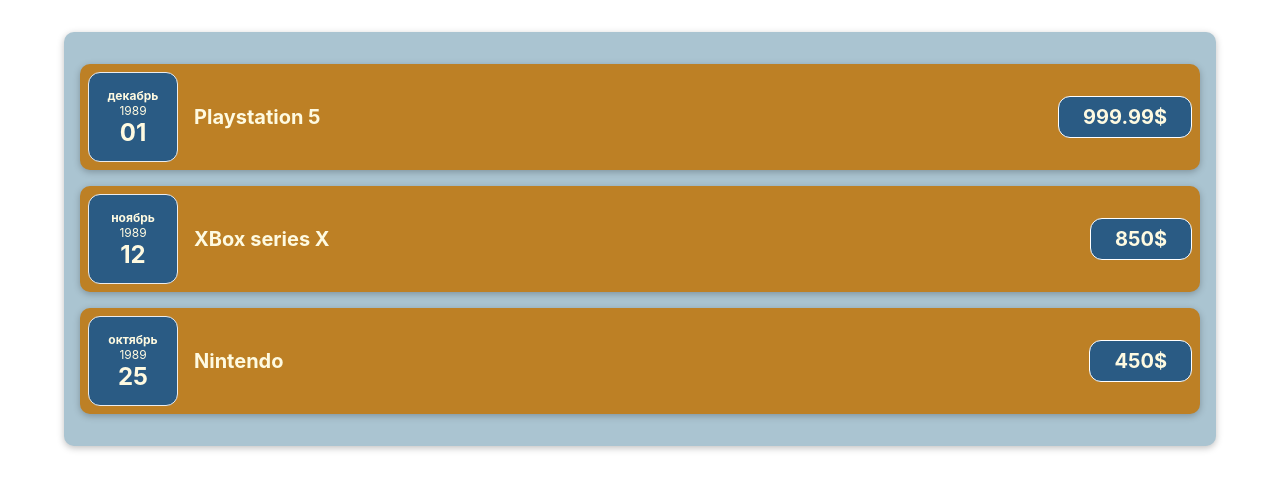
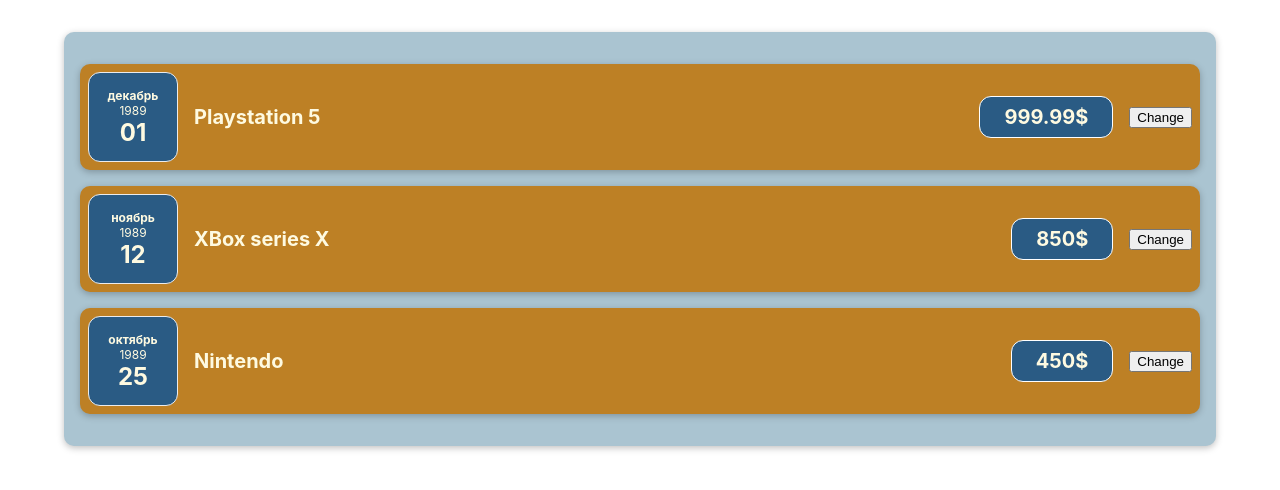
Before and after one commit to Ziggy-Strdst/react-where-is-cash, a React (Create React App) app: page / in a window 1280 px wide. Shown: the top 490 px of the page. Built offline with nearby package versions, Linux system fonts and the light colour scheme; the HTML template or start-up script is replaced by a standard one.

Commit message:
create costs and ui directories

```diff
--- a/src/App.js
+++ b/src/App.js
@@ -1,4 +1,4 @@
-import Costs from './components/Costs';
+import Costs from './components/Costs/Costs';
 
 const costs = [
   {
--- a/src/components/CostItem.js
+++ b/src/components/Costs/CostItem.js
@@ -1,15 +1,23 @@
+import { useState } from 'react';
+
 import CostDate from './CostDate';
-import Card from './Card';
+import Card from '../UI/Card';
 
 import './CostItem.css';
 
 const CostItem = ({ cost }) => {
+  const [descr, setDescr] = useState(cost.description);
+  const changeHandler = () => {
+    setDescr('TUTU');
+  };
+
   return (
     <Card className="cost-item">
       <CostDate date={cost.date} />
       <div className="cost-item__description">
-        <h2>{cost.description}</h2>
+        <h2>{descr}</h2>
         <div className="cost-item__price">{cost.amount}$ </div>
+        <button onClick={changeHandler}>Change</button>
       </div>
     </Card>
   );
--- a/src/components/Costs.js
+++ b/src/components/Costs/Costs.js
@@ -1,5 +1,5 @@
 import CostItem from './CostItem';
-import Card from './Card';
+import Card from '../UI/Card';
 
 import './Costs.css';
 
```
Also changed, not shown: src/components/Costs/CostDate.css (renamed from src/components/CostDate.css), src/components/Costs/CostDate.js (renamed from src/components/CostDate.js), src/components/Costs/CostItem.css (renamed from src/components/CostItem.css), src/components/Costs/Costs.css (renamed from src/components/Costs.css), src/components/UI/Card.css (renamed from src/components/Card.css), src/components/UI/Card.js (renamed from src/components/Card.js).
